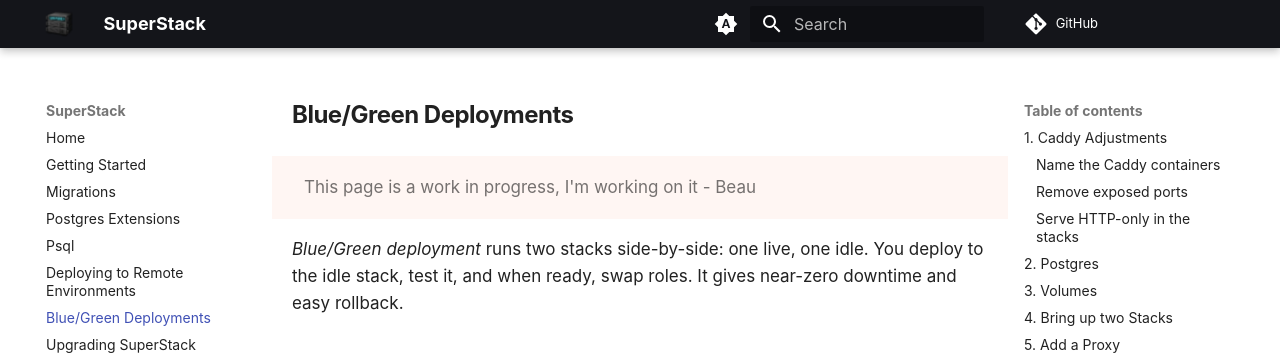
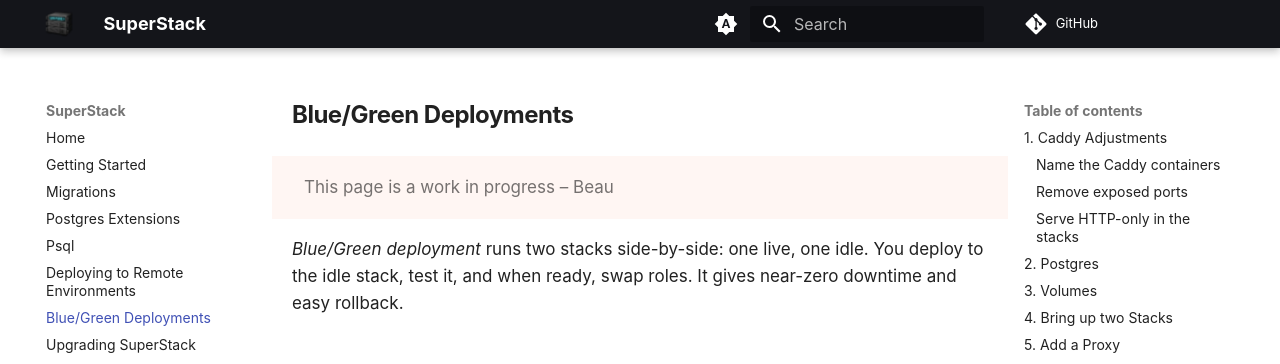
Before and after one commit to explodinglabs/superstack.docs, an MkDocs documentation site: the page built from docs/bluegreen.md, in a window 1280 px wide and 900 px high. Shown: the top 364 px of the window. Built offline with MkDocs 1.6.1 and Material for MkDocs 9.7.7, drawn with Linux system fonts in a browser that asks for light colours; comment, search, counter and statistics services are not loaded.

Commit message:
Adjust bluegreen doc

```diff
--- a/docs/bluegreen.md
+++ b/docs/bluegreen.md
@@ -1,4 +1,4 @@
-> This page is a work in progress, I'm working on it - Beau
+> This page is a work in progress – Beau
 
 _Blue/Green deployment_ runs two stacks side-by-side: one live, one idle. You
 deploy to the idle stack, test it, and when ready, swap roles. It gives
```
